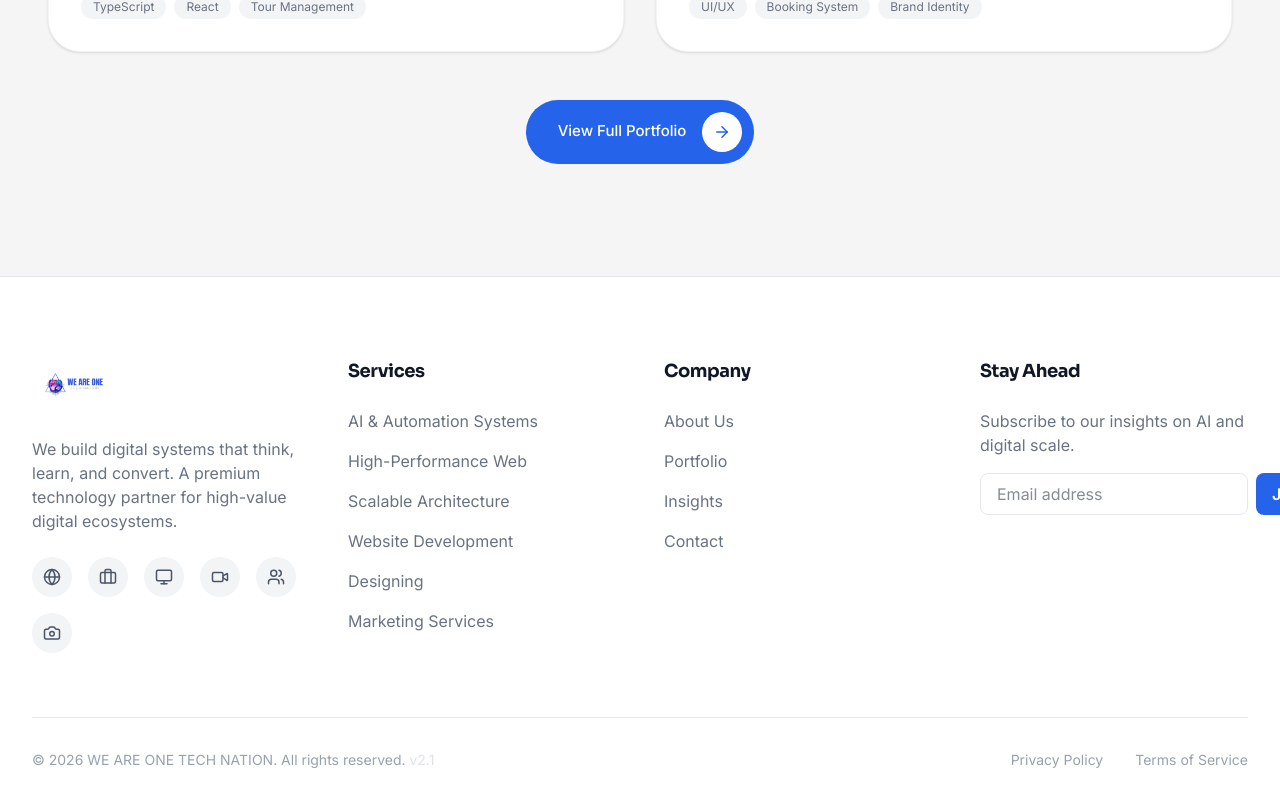
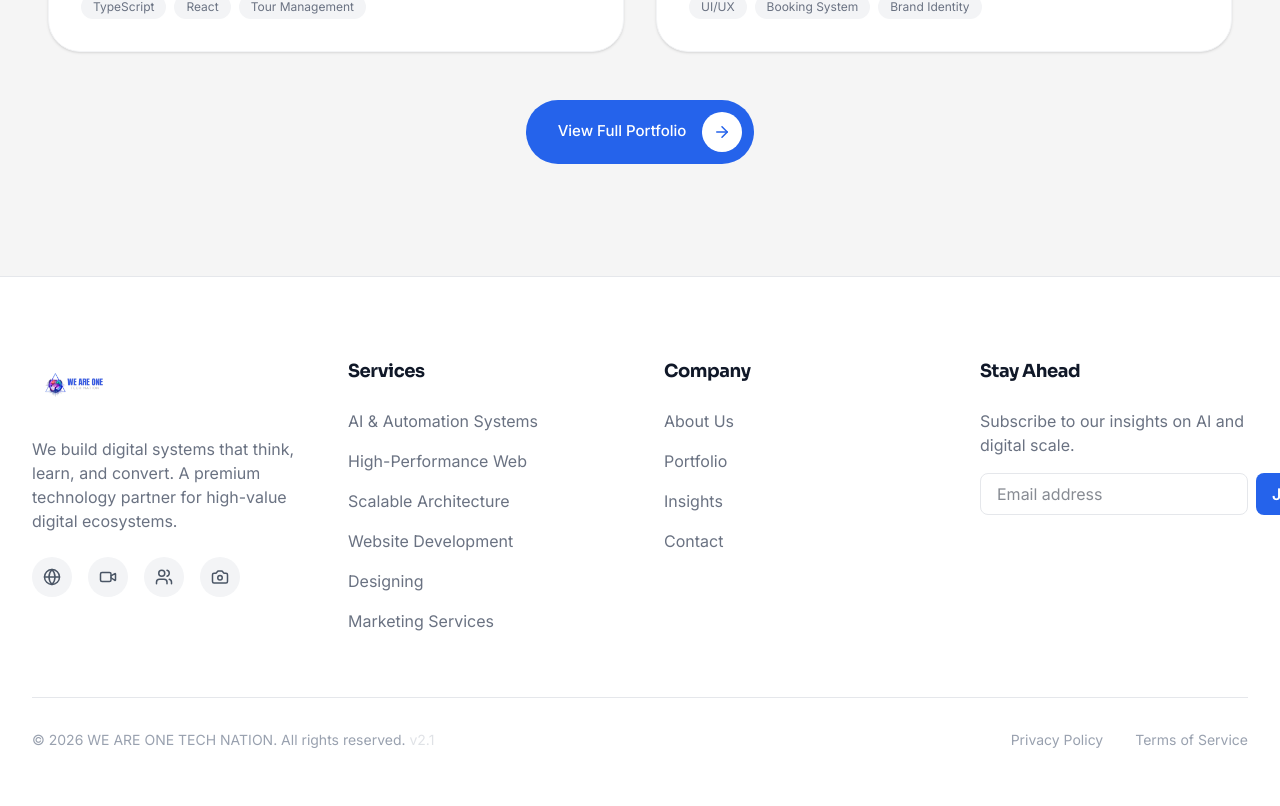
Before and after one commit to privacychamber/WeAreOneTechNation, a React (Vite) app: page / in a window 1280 px wide. Shown: the part 3168-3974 px from the top of the page. Built offline with nearby package versions, Linux system fonts and the light colour scheme; no server answers.

Commit message:
chore: remove upwork and freelancer links

```diff
--- a/src/components/common/Footer.tsx
+++ b/src/components/common/Footer.tsx
@@ -1,6 +1,6 @@
 import React from 'react';
 import { Link } from 'react-router-dom';
-import { Globe, ArrowUpRight, Briefcase, Monitor, Video, Users, Camera } from 'lucide-react';
+import { Globe, ArrowUpRight, Video, Users, Camera } from 'lucide-react';
 import { useContent } from '../../hooks/useContent';
 
 export const Footer: React.FC = () => {
@@ -21,8 +21,6 @@ export const Footer: React.FC = () => {
             <div className="flex gap-4 flex-wrap">
               {[
                 { Icon: Globe, url: 'https://weareonetechnation.com/', label: 'Website' },
-                { Icon: Briefcase, url: 'https://www.upwork.com/freelancers/~01c9e8378dd87006c4', label: 'Upwork' },
-                { Icon: Monitor, url: 'https://www.freelancer.com/u/weareonetech', label: 'Freelancer' },
                 { Icon: Video, url: 'https://www.youtube.com/@WeAreOneTechNation', label: 'YouTube' },
                 { Icon: Users, url: 'https://www.facebook.com/weareonetechnation', label: 'Facebook' },
                 { Icon: Camera, url: 'https://www.instagram.com/weareonetechnation/', label: 'Instagram' },
```
